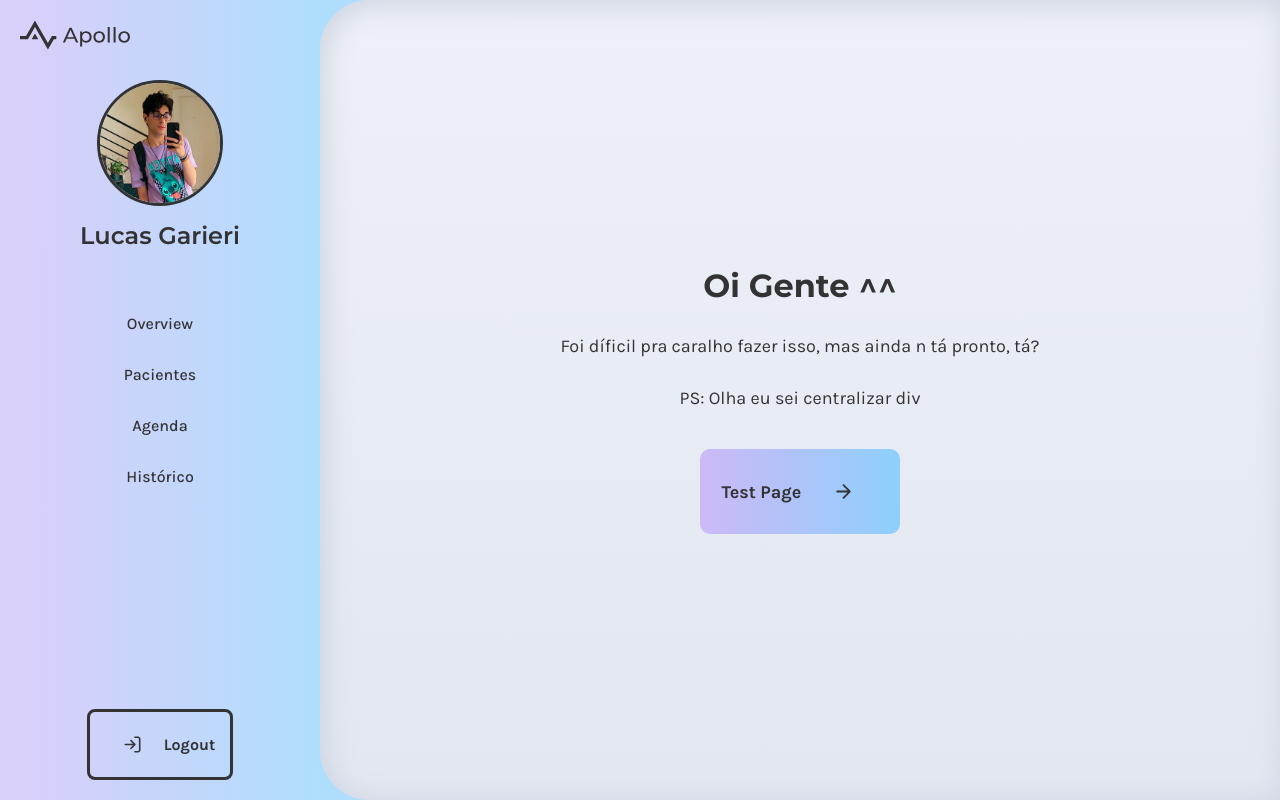
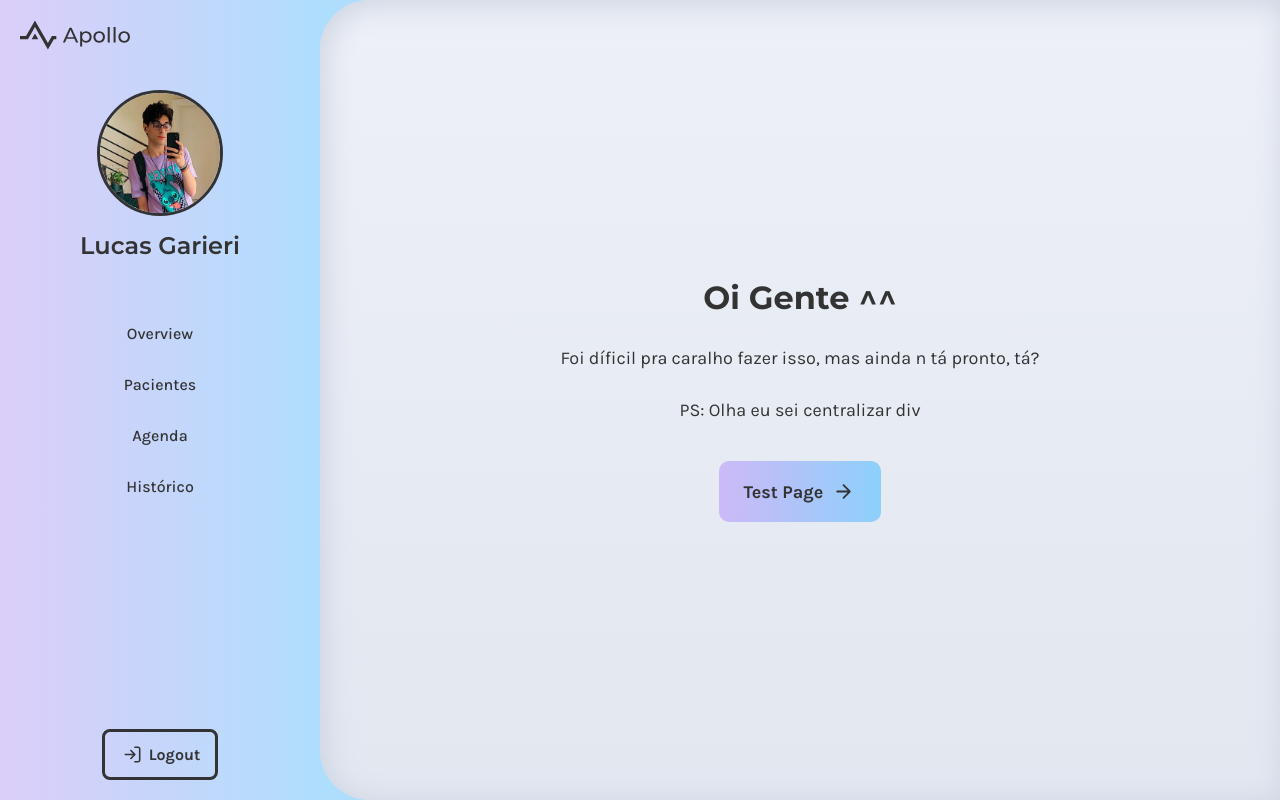
Before and after one commit to pedrohrodrig/LabEngSoft2-Frontend, a React (Create React App) app in the folder frontend/: page / in a window 1280 px wide. Built offline with nearby package versions, Linux system fonts and the light colour scheme.

Commit message:
✨ Add Button

```diff
--- a/frontend/src/components/button/button.css
+++ b/frontend/src/components/button/button.css
@@ -1,5 +1,7 @@
 /* Generic Button style specification */
 .but {
+    height: fit-content;
+    width: fit-content;
     display: flex;
     flex-direction: row;
     align-items: center;
@@ -9,7 +11,7 @@
     font-size: 20px;
 }
 
-.but a {
+.but .but-link {
     text-decoration: none;
     padding: 20px 30px;
     display: flex;
@@ -20,7 +22,7 @@
 }
 
 /* Right icon Button style specification */
-.but.right a {
+.but.right .but-link {
     flex-direction: row-reverse;
 }
 
@@ -35,7 +37,7 @@
     font-size: 18px;
 }
 
-.but.medium a {
+.but.medium .but-link {
     padding: 15px 22px;
     gap: 8px;
 }
@@ -50,7 +52,7 @@
     font-size: 16px;
 }
 
-.but.small a {
+.but.small .but-link {
     padding: 10px 15px;
     gap: 4px;
 }
@@ -65,7 +67,7 @@
     font-size: 14px;
 }
 
-.but.very-small a {
+.but.very-small .but-link {
     padding: 8px 16px;
     gap: 3px;
 }
@@ -76,19 +78,21 @@
 
 /* Gradient Button style specification */
 .but.grad {
-    background: var(--gradient-full);
+    border: 3px solid transparent;
+    background: var(--gradient-full) padding-box, var(--gradient-full) border-box;
 }
 
-.but.grad a {
+.but.grad .but-link {
     color: var(--black);
 }
 
 /* Black Button style specification */
 .but.black {
     background: var(--black);
+    border: 3px solid var(--black);
 }
 
-.but.black a {
+.but.black .but-link {
     color: var(--white)
 }
 
@@ -98,7 +102,7 @@
     background: var(--background) padding-box, var(--gradient-full) border-box;
 }
 
-.but.outline.grad a {
+.but.outline.grad .but-link {
     background: var(--gradient-full);
     background-clip: text;
     -webkit-background-clip: text;
@@ -111,6 +115,6 @@
     background: transparent;
 }
 
-.but.outline.black a {
+.but.outline.black .but-link {
     color: var(--black);
 }
--- a/frontend/src/components/button/button.js
+++ b/frontend/src/components/button/button.js
@@ -4,12 +4,12 @@ import Icon from "../icon/icon";
 
 import "./button.css";
 
-function Button({ className, to, text, icon, iconType }) {
+function Button({ className, to, text, icon, iconType, onClick }) {
     const classes = icon ? `but ${icon} ${className}` : `but text ${className}`;
 
     return (
-        <div className={classes}>
-            <Link to={to}>
+        <div className={classes} onClick={onClick}>
+            <Link className="but-link" to={to}>
                 <Icon iconType={iconType} />
                 {text}
             </Link>
```
